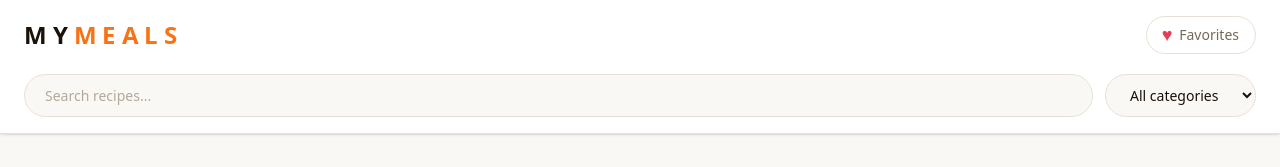
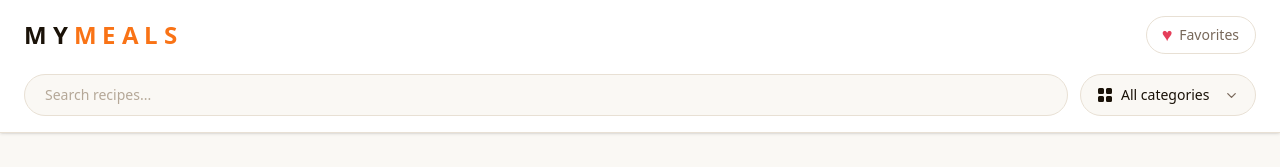
Before and after one commit to pipiDavid/recipe-search-app, a Next.js app: page /favorites in a window 1280 px wide. Shown: the top 167 px of the page. Built offline with nearby package versions, Linux system fonts and the light colour scheme.

Commit message:
feat(my-meals): add icons in the category dropdown

```diff
--- /dev/null
+++ b/app/components/CategoryDropdown.tsx
@@ -0,0 +1,123 @@
+'use client'
+import { useState, useRef, useEffect } from "react"
+import { useRecipeContext } from "../context/RecipeContext"
+import {
+  GiMeat, GiChickenLeg, GiCakeSlice,
+  GiGoat, GiSheep, GiMeal, GiNoodles, GiPig,
+  GiFishCooked, GiBowlOfRice, GiSpoon, GiPlantRoots, GiCarrot,
+} from "react-icons/gi"
+import { TbEggFried } from "react-icons/tb"
+import { BsGridFill } from "react-icons/bs"
+import { FiChevronDown } from "react-icons/fi"
+
+const CATEGORY_ICONS: Record<string, React.ReactNode> = {
+  "Beef":          <GiMeat />,
+  "Breakfast":     <TbEggFried />,
+  "Chicken":       <GiChickenLeg />,
+  "Dessert":       <GiCakeSlice />,
+  "Goat":          <GiGoat />,
+  "Lamb":          <GiSheep />,
+  "Miscellaneous": <GiMeal />,
+  "Pasta":         <GiNoodles />,
+  "Pork":          <GiPig />,
+  "Seafood":       <GiFishCooked />,
+  "Side":          <GiBowlOfRice />,
+  "Starter":       <GiSpoon />,
+  "Vegan":         <GiPlantRoots />,
+  "Vegetarian":    <GiCarrot />,
+}
+
+function getIcon(name: string) {
+  return CATEGORY_ICONS[name] ?? <BsGridFill />
+}
+
+export default function CategoryDropdown() {
+  const { categories, category, setCategory } = useRecipeContext()
+  const [open, setOpen] = useState(false)
+  const [hovered, setHovered] = useState<string | null>(null)
+  const ref = useRef<HTMLDivElement>(null)
+
+  useEffect(() => {
+    function handleClickOutside(e: MouseEvent) {
+      if (ref.current && !ref.current.contains(e.target as Node)) {
+        setOpen(false)
+      }
+    }
+    document.addEventListener("mousedown", handleClickOutside)
+    return () => document.removeEventListener("mousedown", handleClickOutside)
+  }, [])
+
+  const selectedLabel = category || "All categories"
+  const allOption = { name: "" }
+  const options = [allOption, ...categories]
+
+  return (
+    <div ref={ref} className="relative">
+      {/* Trigger button */}
+      <button
+        onClick={() => setOpen((v) => !v)}
+        className="flex items-center gap-2 bg-[#faf8f4] border border-[#e8e0d4] text-[#1a1208] rounded-full px-4 py-2.5 text-sm outline-none
+          hover:border-[#f97316] hover:text-[#f97316] hover:bg-white transition-all duration-200 cursor-pointer min-w-44 focus:border-[#f97316] group"
+      >
+        <span className="text-base shrink-0 group-hover:text-[#f97316] transition-colors duration-200">
+          {category ? getIcon(category) : <BsGridFill />}
+        </span>
+        <span className="flex-1 text-left truncate">{selectedLabel}</span>
+        <FiChevronDown
+          className={`shrink-0 text-[#78685a] transition-transform duration-300 group-hover:text-[#f97316] ${open ? "rotate-180" : "rotate-0"}`}
+          size={15}
+        />
+      </button>
+
+      {/* Dropdown panel */}
+      <div
+        className={`
+          absolute right-0 mt-2 w-52 bg-white border border-[#e8e0d4] rounded-2xl shadow-xl z-50 overflow-hidden
+          transition-all duration-250 origin-top
+          ${open
+            ? "opacity-100 scale-y-100 translate-y-0 pointer-events-auto"
+            : "opacity-0 scale-y-95 -translate-y-1 pointer-events-none"
+          }
+        `}
+        style={{ transitionTimingFunction: "cubic-bezier(0.16,1,0.3,1)" }}
+      >
+        <div className="py-1.5 max-h-72 overflow-y-auto">
+          {options.map((opt) => {
+            const isAll = opt.name === ""
+            const isActive = category === opt.name
+            const isHovered = hovered === (opt.name || "__all__")
+            const highlighted = isActive || isHovered
+
+            return (
+              <button
+                key={opt.name || "__all__"}
+                onClick={() => { setCategory(opt.name); setOpen(false) }}
+                onMouseEnter={() => setHovered(opt.name || "__all__")}
+                onMouseLeave={() => setHovered(null)}
+                className={`
+                  w-full flex items-center gap-3 px-3.5 py-2.5 text-sm text-left
+                  transition-all duration-150 cursor-pointer
+                  ${isActive ? "bg-[#fff4ed]" : isHovered ? "bg-[#faf8f4]" : ""}
+                `}
+              >
+                <span
+                  className={`text-base shrink-0 transition-colors duration-150 ${highlighted ? "text-[#f97316]" : "text-[#1a1208]"}`}
+                >
+                  {isAll ? <BsGridFill /> : getIcon(opt.name)}
+                </span>
+                <span
+                  className={`flex-1 transition-colors duration-150 font-medium ${highlighted ? "text-[#f97316]" : "text-[#1a1208]"}`}
+                >
+                  {isAll ? "All categories" : opt.name}
+                </span>
+                <span
+                  className={`w-1.5 h-1.5 rounded-full shrink-0 bg-[#f97316] transition-all duration-200 ${highlighted ? "opacity-100 scale-100" : "opacity-0 scale-50"}`}
+                />
+              </button>
+            )
+          })}
+        </div>
+      </div>
+    </div>
+  )
+}
--- a/app/components/header.tsx
+++ b/app/components/header.tsx
@@ -2,12 +2,13 @@
 import { useRouter } from "next/navigation"
 import { useState } from "react"
 import { useRecipeContext } from "../context/RecipeContext"
+import CategoryDropdown from "./CategoryDropdown"
 
 const WORD1 = "My "
 const WORD2 = "Meals"
 
 export default function Header() {
-  const { categories, query, setQuery, category, setCategory } = useRecipeContext()
+  const { query, setQuery } = useRecipeContext()
   const router = useRouter()
   const [searchFocused, setSearchFocused] = useState(false)
 
@@ -58,16 +59,7 @@ export default function Header() {
               searchFocused ? "search-focused" : "bg-[#faf8f4] border-[#e8e0d4]"
             }`}
           />
-          <select
-            value={category}
-            onChange={(e) => setCategory(e.target.value)}
-            className="bg-[#faf8f4] border border-[#e8e0d4] text-[#1a1208] rounded-full px-5 py-2.5 text-sm outline-none focus:border-[#f97316] focus:bg-white transition-all duration-200 cursor-pointer"
-          >
-            <option value="">All categories</option>
-            {categories.map((cat) => (
-              <option key={cat.name} value={cat.name}>{cat.name}</option>
-            ))}
-          </select>
+          <CategoryDropdown />
         </div>
 
       </div>
--- a/package.json
+++ b/package.json
@@ -11,7 +11,8 @@
   "dependencies": {
     "next": "16.2.4",
     "react": "19.2.4",
-    "react-dom": "19.2.4"
+    "react-dom": "19.2.4",
+    "react-icons": "^5.6.0"
   },
   "devDependencies": {
     "@tailwindcss/postcss": "^4",
```
Also changed, not shown: 1 other file (tests, documents, lock files or other folders).
